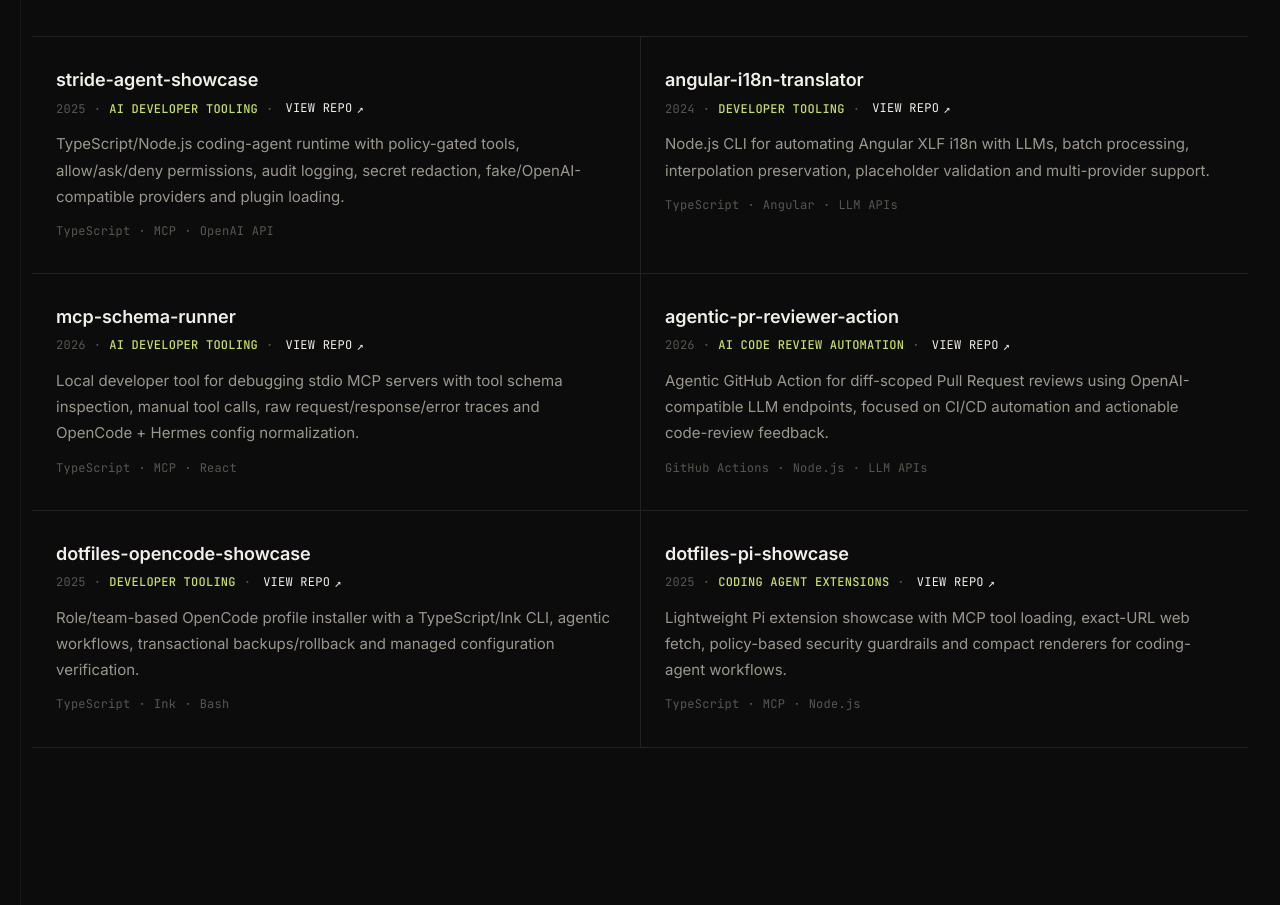
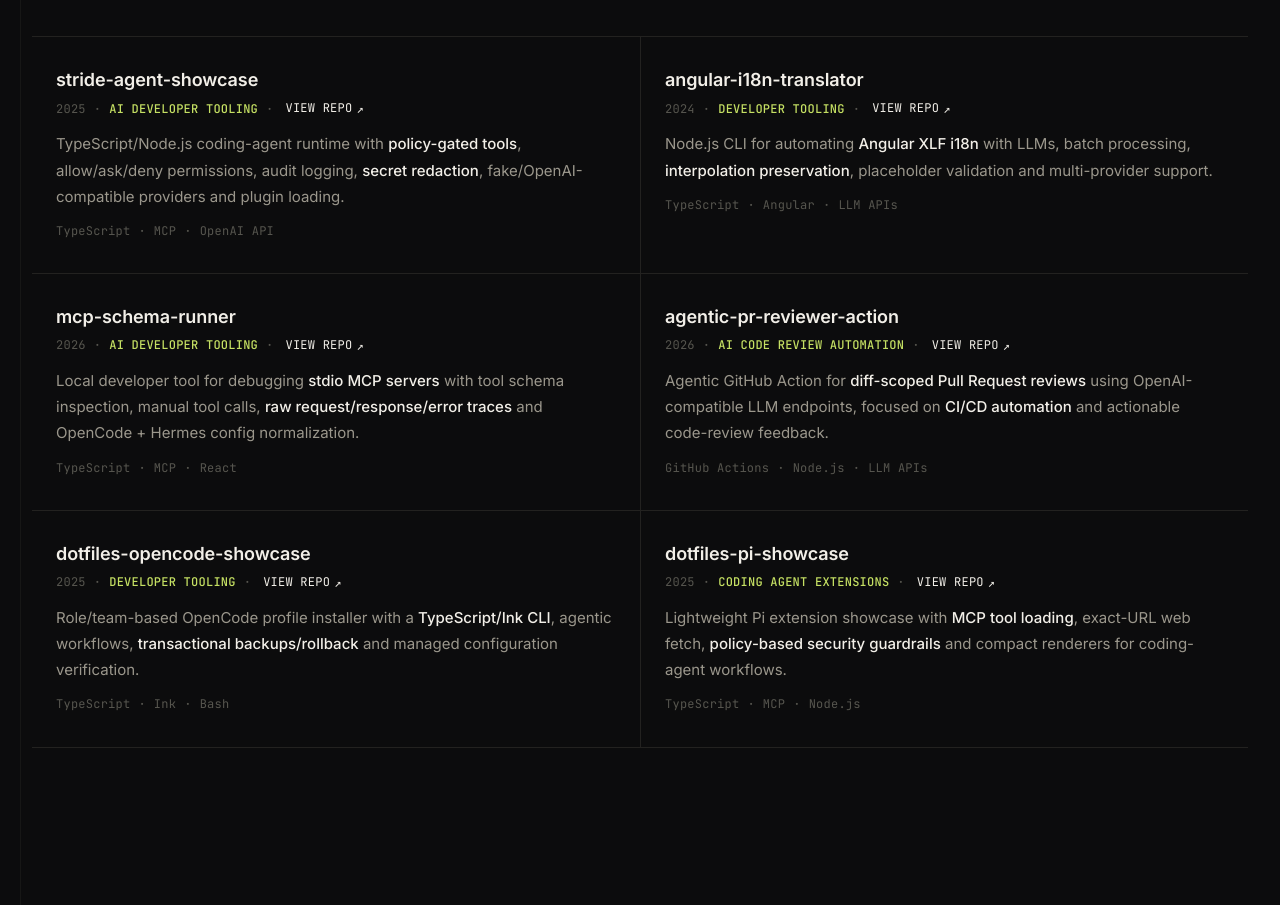
Before and after one commit to RafaGonzalezDev/personal-portfolio, a React (Vite) app: page / in a window 1280 px wide. Shown: the part 2640-3545 px from the top of the page. Built offline with nearby package versions, Linux system fonts and the light colour scheme.

Commit message:
feat(projects): highlight key description terms

```diff
--- a/src/constants/projects.js
+++ b/src/constants/projects.js
@@ -3,7 +3,7 @@
   {
     id: 1,
     title: 'stride-agent-showcase',
-    description: 'TypeScript/Node.js coding-agent runtime with policy-gated tools, allow/ask/deny permissions, audit logging, secret redaction, fake/OpenAI-compatible providers and plugin loading.',
+    description: 'TypeScript/Node.js coding-agent runtime with **policy-gated tools**, allow/ask/deny permissions, audit logging, **secret redaction**, fake/OpenAI-compatible providers and plugin loading.',
     technologies: ['TypeScript', 'MCP', 'OpenAI API'],
     image: '',
     githubUrl: 'https://github.com/RafaGonzalezDev/stride-agent-showcase',
@@ -21,7 +21,7 @@
   {
     id: 2,
     title: 'angular-i18n-translator',
-    description: 'Node.js CLI for automating Angular XLF i18n with LLMs, batch processing, interpolation preservation, placeholder validation and multi-provider support.',
+    description: 'Node.js CLI for automating **Angular XLF i18n** with LLMs, batch processing, **interpolation preservation**, placeholder validation and multi-provider support.',
     technologies: ['TypeScript', 'Angular', 'LLM APIs'],
     image: '',
     githubUrl: 'https://github.com/RafaGonzalezDev/angular-i18n-translator',
@@ -39,7 +39,7 @@
   {
     id: 3,
     title: 'mcp-schema-runner',
-    description: 'Local developer tool for debugging stdio MCP servers with tool schema inspection, manual tool calls, raw request/response/error traces and OpenCode + Hermes config normalization.',
+    description: 'Local developer tool for debugging **stdio MCP servers** with tool schema inspection, manual tool calls, **raw request/response/error traces** and OpenCode + Hermes config normalization.',
     technologies: ['TypeScript', 'MCP', 'React'],
     image: '',
     githubUrl: 'https://github.com/RafaGonzalezDev/mcp-schema-runner',
@@ -57,7 +57,7 @@
   {
     id: 4,
     title: 'agentic-pr-reviewer-action',
-    description: 'Agentic GitHub Action for diff-scoped Pull Request reviews using OpenAI-compatible LLM endpoints, focused on CI/CD automation and actionable code-review feedback.',
+    description: 'Agentic GitHub Action for **diff-scoped Pull Request reviews** using OpenAI-compatible LLM endpoints, focused on **CI/CD automation** and actionable code-review feedback.',
     technologies: ['GitHub Actions', 'Node.js', 'LLM APIs'],
     image: '',
     githubUrl: 'https://github.com/RafaGonzalezDev/agentic-pr-reviewer-action',
@@ -75,7 +75,7 @@
   {
     id: 5,
     title: 'dotfiles-opencode-showcase',
-    description: 'Role/team-based OpenCode profile installer with a TypeScript/Ink CLI, agentic workflows, transactional backups/rollback and managed configuration verification.',
+    description: 'Role/team-based OpenCode profile installer with a **TypeScript/Ink CLI**, agentic workflows, **transactional backups/rollback** and managed configuration verification.',
     technologies: ['TypeScript', 'Ink', 'Bash'],
     image: '',
     githubUrl: 'https://github.com/RafaGonzalezDev/dotfiles-opencode-showcase',
@@ -93,7 +93,7 @@
   {
     id: 6,
     title: 'dotfiles-pi-showcase',
-    description: 'Lightweight Pi extension showcase with MCP tool loading, exact-URL web fetch, policy-based security guardrails and compact renderers for coding-agent workflows.',
+    description: 'Lightweight Pi extension showcase with **MCP tool loading**, exact-URL web fetch, **policy-based security guardrails** and compact renderers for coding-agent workflows.',
     technologies: ['TypeScript', 'MCP', 'Node.js'],
     image: '',
     githubUrl: 'https://github.com/RafaGonzalezDev/dotfiles-pi-showcase',
--- a/src/sections/Projects.jsx
+++ b/src/sections/Projects.jsx
@@ -1,6 +1,7 @@
 import React from 'react';
 import styles from '@/styles/Projects.module.css';
 import { PROJECTS } from '@/constants';
+import { parseHighlight } from '@/utils';
 
 const ProjectCard = React.memo(({ project }) => {
   return (
@@ -42,7 +43,7 @@
         </p>
       </header>
 
-      <p className={styles.cardDescription}>{project.description}</p>
+      <p className={styles.cardDescription}>{parseHighlight(project.description)}</p>
 
       <ul className={styles.cardTags}>
         {project.technologies.map((tech, techIndex) => (
```
